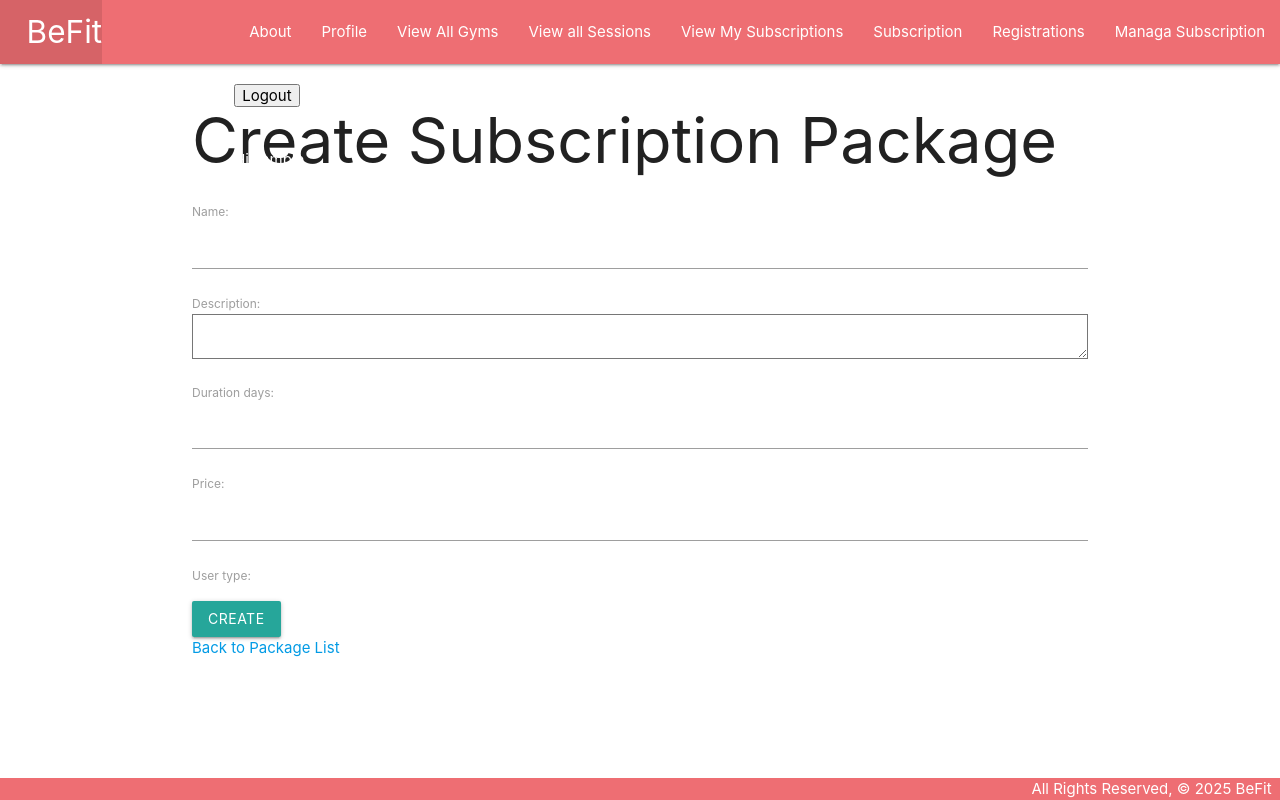
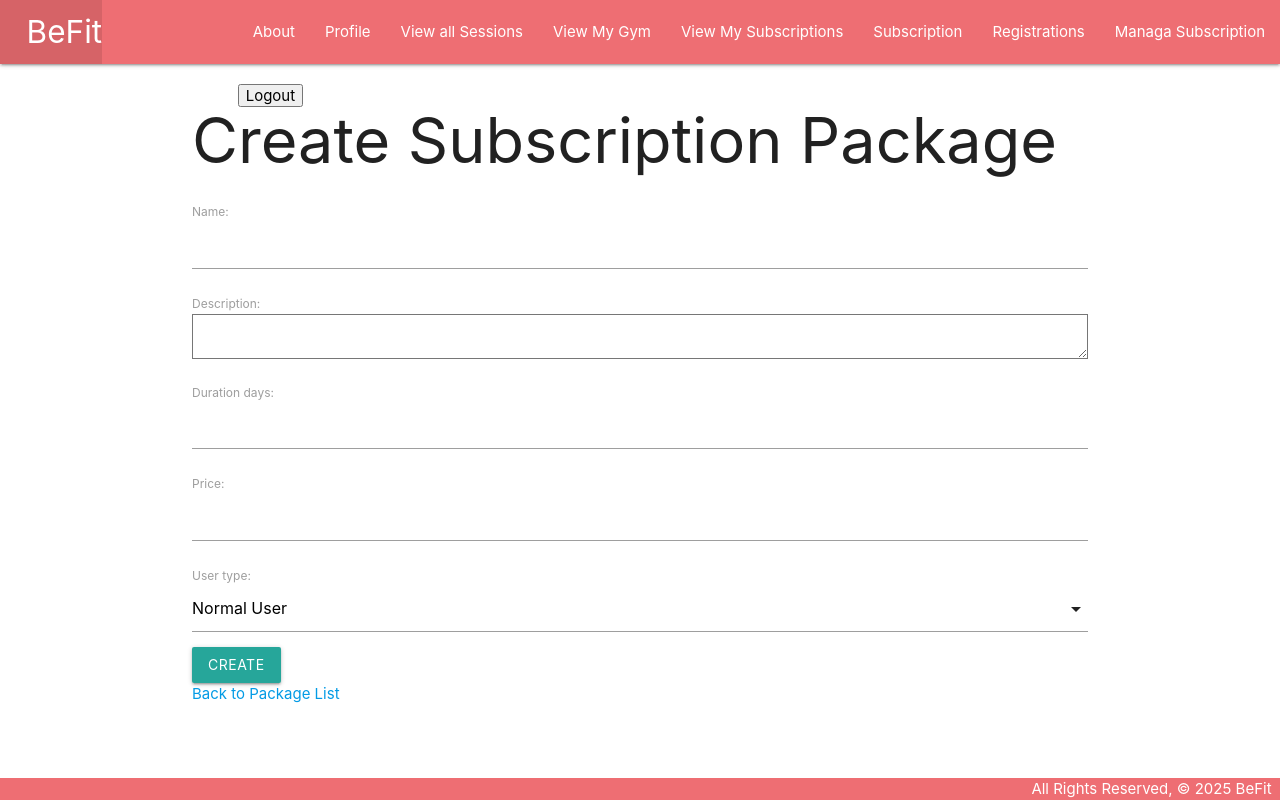
Before and after one commit to FA-FG/beFit, a Django app: page /subscription-packages/create/ in a window 1280 px wide. Run offline with Django 5.2, Linux system fonts and the light colour scheme; the visitor is signed in with stand-in values (Sample User, id 1).

Commit message:
finalizing conditions

```diff
--- a/befit/befit/settings.py
+++ b/befit/befit/settings.py
@@ -122,6 +122,8 @@ USE_TZ = True
 # Static files (CSS, JavaScript, Images)
 # https://docs.djangoproject.com/en/5.1/howto/static-files/
 
+
+
 STATIC_URL = 'static/'
 
 LOGIN_REDIRECT_URL = '/gyms'
--- a/befit/main_app/models.py
+++ b/befit/main_app/models.py
@@ -34,9 +34,7 @@ class Profile(models.Model):
     weight = models.FloatField(default = 0.0)
     height = models.FloatField(default = 0.0)
     image = models.ImageField(upload_to='main_app/static/uploads/', default="")
-
     type = models.CharField(max_length=2, choices=USER_TYPES, default = USER_TYPES[0][0])
-
     isSubscribed = models.BooleanField(default=False)
 
     def get_absolute_url(self):
@@ -56,7 +54,6 @@ class Gym(models.Model):
     location = models.CharField(max_length=100)
     phoneNumber = models.CharField()
     description = models.CharField()
-
     user = models.ForeignKey(User, on_delete=models.CASCADE)
     # trainer = models.ForeignKey(Trainer, on_delete = models.CASCADE)
 
@@ -90,6 +87,7 @@ class Session(models.Model):
     avalibility = models.BooleanField(default=True)
     price = models.FloatField(default=0.0)
     user = models.ForeignKey(User, on_delete=models.CASCADE)
+    gym = models.ForeignKey(Gym, on_delete=models.CASCADE)
 
 
 
@@ -105,16 +103,12 @@ class Session(models.Model):
 
 
 class SubscriptionPackage(models.Model):
-    USER_TYPE_CHOICES = [
-        ('RU', 'Regular User'),
-        ('GO', 'Gym Owner'),
-    ]
 
     name = models.CharField(max_length=100)
     description = models.TextField(blank=True, null=True)
     duration_days = models.IntegerField()
     price = models.DecimalField(max_digits=10, decimal_places=2)
-    user_type = models.CharField(max_length=2, choices=USER_TYPE_CHOICES,default="RU")
+    user_type = models.CharField(max_length=2, choices=USER_TYPES,default=USER_TYPES[0][0])
 
     def __str__(self):
         return f"{self.name} ({self.duration_days} days, {self.get_user_type_display()})"
--- a/befit/main_app/static/css/style.css
+++ b/befit/main_app/static/css/style.css
@@ -2,6 +2,7 @@ body {
   display: flex;
   min-height: 100vh;
   flex-direction: column;
+
 }
 
 main {
--- a/befit/main_app/templates/about.html
+++ b/befit/main_app/templates/about.html
@@ -1,7 +1,7 @@
 {% extends 'base.html' %} {% block content %}
 <h1>About the gym app</h1>
 <h3>
-  Welcome to BrFit</h3>
+  Welcome to BeFit</h3>
   <h5>
     At BeFit, we believe that fitness should be accessible to everyone, no matter where you are. Our app connects you with a variety of gyms and fitness studios, allowing you to attend sessions even if you're not subscribed to a specific location.
   </h5>
--- a/befit/main_app/templates/base.html
+++ b/befit/main_app/templates/base.html
@@ -1,13 +1,17 @@
 {% load static %}
+
 <!DOCTYPE html>
 <html lang="en">
 <head>
   <meta charset="UTF-8">
   <meta name="viewport" content="width=device-width, initial-scale=1.0">
   <title>BeFit</title>
+
   <link rel="stylesheet" href="https://cdnjs.cloudflare.com/ajax/libs/materialize/1.0.0/css/materialize.min.css">
 
   <link rel="stylesheet" href="{% static 'css/style.css' %}" />
+
+
   <script src="https://cdnjs.cloudflare.com/ajax/libs/materialize/1.0.0/js/materialize.min.js"></script>
 </head>
 
@@ -28,13 +32,17 @@
 
           {% if user.is_authenticated %}
           <li><a href="{% url 'profile' %}">Profile</a></li>
+
+          {% if user.profile.type == 'RU' %}
           <li><a href="{% url 'index' %}">View All Gyms</a></li>
+          {% endif %}
 
           {% if user.profile.type == 'GO' %}
           <!-- <li><a href="{% url 'gyms_create' %}">Add a gym</a></li> -->
           <li><a href="{% url 'session_create' %}">Add a Session</a></li>
           {% endif %}
           <li><a href="{% url 'session_index' %}">View all Sessions</a></li>
+          <li><a href="{% url 'index' %}">View My Gym</a></li>
 
 
          <li><a href="{% url 'view_my_subscriptions' %}">View My Subscriptions</a></li>
@@ -52,7 +60,7 @@
           </form>
 
           </li>
-          Hi {{user.username}}
+
 
           {% else %}
           <li><a href="{% url 'signup' %}">sign up</a></li>
--- a/befit/main_app/templates/main_app/session_detail.html
+++ b/befit/main_app/templates/main_app/session_detail.html
@@ -19,6 +19,7 @@
     </div>
 
     <!-- Registration Button -->
+     {% if user.profile.type == "NU" %}
       {% if not user in session.registrations.all %}
       <div class="card-action">
         <form action="{% url 'register_for_session' session.id %}" method="post">
@@ -30,6 +31,7 @@
       <div class="card-action">
         <span>You are already registered for this session.</span>
       </div>
+      {% endif %}
     {% endif %}
   </div>
 
--- a/befit/main_app/templates/main_app/subscription_package_form.html
+++ b/befit/main_app/templates/main_app/subscription_package_form.html
@@ -12,4 +12,14 @@
     </form>
 
     <a href="{% url 'subscription_package_list' %}">Back to Package List</a>
+
+    <script>
+      let selectEl = document.getElementById('id_user_type')
+      M.FormSelect.init(selectEl)
+    </script>
+
+
+
+
+
 {% endblock %}
--- a/befit/main_app/views.py
+++ b/befit/main_app/views.py
@@ -11,9 +11,7 @@ from django.urls import reverse_lazy
 from django.utils import timezone
 from datetime import timedelta
 
-from django.contrib import messages  # Import messages framework
-
-from django.contrib import messages  # Import messages framework
+from django.contrib import messages
 
 from django.utils import timezone
 
@@ -95,6 +93,12 @@ def subscribe_to_package(request, package_id):
 def subscription_package_list(request):
     user_profile = Profile.objects.get(user=request.user)  # Get the logged-in user's profile
 
+    active_subscription = Subscription.objects.filter(user=request.user, status='Active').exists()
+
+    if active_subscription:
+        # Notify the user that they already have an active subscription
+        messages.warning(request, "You already have an active subscription. Please wait for it to expire before subscribing to a new one.")
+
     if user_profile.type == 'GO':  # Gym owner
         # Show only gym owner packages
         packages = SubscriptionPackage.objects.filter(user_type='GO')
@@ -106,43 +110,103 @@ def subscription_package_list(request):
 
 
 # register views
+# @login_required
+# def register_for_session(request, session_id):
+#     session = Session.objects.filter(id=session_id).first()
+
+#     # If the session doesn't exist, redirect to the session list
+#     if not session:
+#         return redirect('session_list')
+
+#     # Check if the user is already registered for the session
+#     if Registration.objects.filter(user=request.user, session=session).exists():
+#         return redirect('session_detail', session_id=session.id)
+
+#     # Create a new registration
+#     Registration.objects.create(
+#         session=session,
+#         user=request.user,
+#         date_registered=timezone.now().date()
+#     )
+
+#     # Redirect the user to the list of their registrations
+#     return redirect('view_my_registrations')
+
 @login_required
 def register_for_session(request, session_id):
     session = Session.objects.filter(id=session_id).first()
 
     # If the session doesn't exist, redirect to the session list
     if not session:
+        messages.error(request, "Session does not exist.")
         return redirect('session_list')
+
+    # Check if the user has an active subscription
+    user_subscription = Subscription.objects.filter(user=request.user, status='Active').first()
+
+    if not user_subscription:
+        # If not subscribed, notify the user to subscribe first
+        messages.warning(request, "You must subscribe to a package first before registering for a session.")
+        return redirect('subscription_package_list')
 
     # Check if the user is already registered for the session
     if Registration.objects.filter(user=request.user, session=session).exists():
-        return redirect('session_detail', session_id=session.id)
+        # If already registered, inform the user
+        messages.info(request, "You are already registered for this session.")
+        return redirect('session_index')
 
+    else:
     # Create a new registration
-    Registration.objects.create(
-        session=session,
-        user=request.user,
-        date_registered=timezone.now().date()
-    )
+        Registration.objects.create(
+            session=session,
+            user=request.user,
+            date_registered=timezone.now().date()
+        )
+
+    # Notify the user that the registration was successful
+        messages.success(request, "You have successfully registered for the session.")
 
     # Redirect the user to the list of their registrations
     return redirect('view_my_registrations')
 
 
+# @login_required
+# def view_my_registrations(request):
+#     user_profile = request.user.profile
+#     # user = registration.user
+
+#     # Check if the user is a Gym Owner (GO) or a Regular User (NU)
+#     if user_profile.type == 'GO':
+#         print(1)
+#         # gym = Gym.objects.filter(user=user).first()
+#         # if gym:
+#         #     registrations = Registration.objects.filter(gym=gym)
+#     else:
+#         # If Regular User, show only their registrations
+#         registrations = Registration.objects.filter(user=request.user)
+
+#     return render(request, 'main_app/my_registrations.html', {'registrations': registrations})
+
+
 @login_required
 def view_my_registrations(request):
-    user_profile = request.user.profile
+    user_profile = request.user.profile  # Get the logged-in user's profile
 
-    # Check if the user is a Gym Owner (GO) or a Regular User (NU)
-    if user_profile.type == 'GO':
-        # If Gym Owner, show all registrations
-        registrations = Registration.objects.all()
-    else:
-        # If Regular User, show only their registrations
+    if user_profile.type == 'GO':  # Gym Owner
+        # Get the gym associated with the logged-in user (Owner)
+        gym = Gym.objects.filter(user=request.user).first()
+
+        if gym:
+            # Filter registrations for sessions associated with this gym
+            registrations = Registration.objects.filter(session__gym=gym)
+        else:
+            registrations = []
+            messages.warning(request, "No gym associated with your account.")
+    else:  # Regular User
+        # Regular users can only see their own registrations
         registrations = Registration.objects.filter(user=request.user)
 
     return render(request, 'main_app/my_registrations.html', {'registrations': registrations})
-
 
 
 
@@ -268,9 +332,11 @@ class SessionCreate(LoginRequiredMixin, CreateView):
     model = Session
     fields = ['name','location', 'time','date','price', 'avalibility']
 
+
     def form_valid(self, form):
         # Set the user to the currently authenticated user
         form.instance.user = self.request.user
+        form.instance.gym = Gym.objects.get(user=self.request.user)
         return super().form_valid(form)
 
     # Redirect the user after successful form submission
```
Also changed, not shown: befit/main_app/static/uploads/download_N8scJG2.jpeg (added), befit/main_app/static/uploads/download_hU2Pm7U.jpeg (added). Lines whose indentation alone changed are shown as unchanged.
